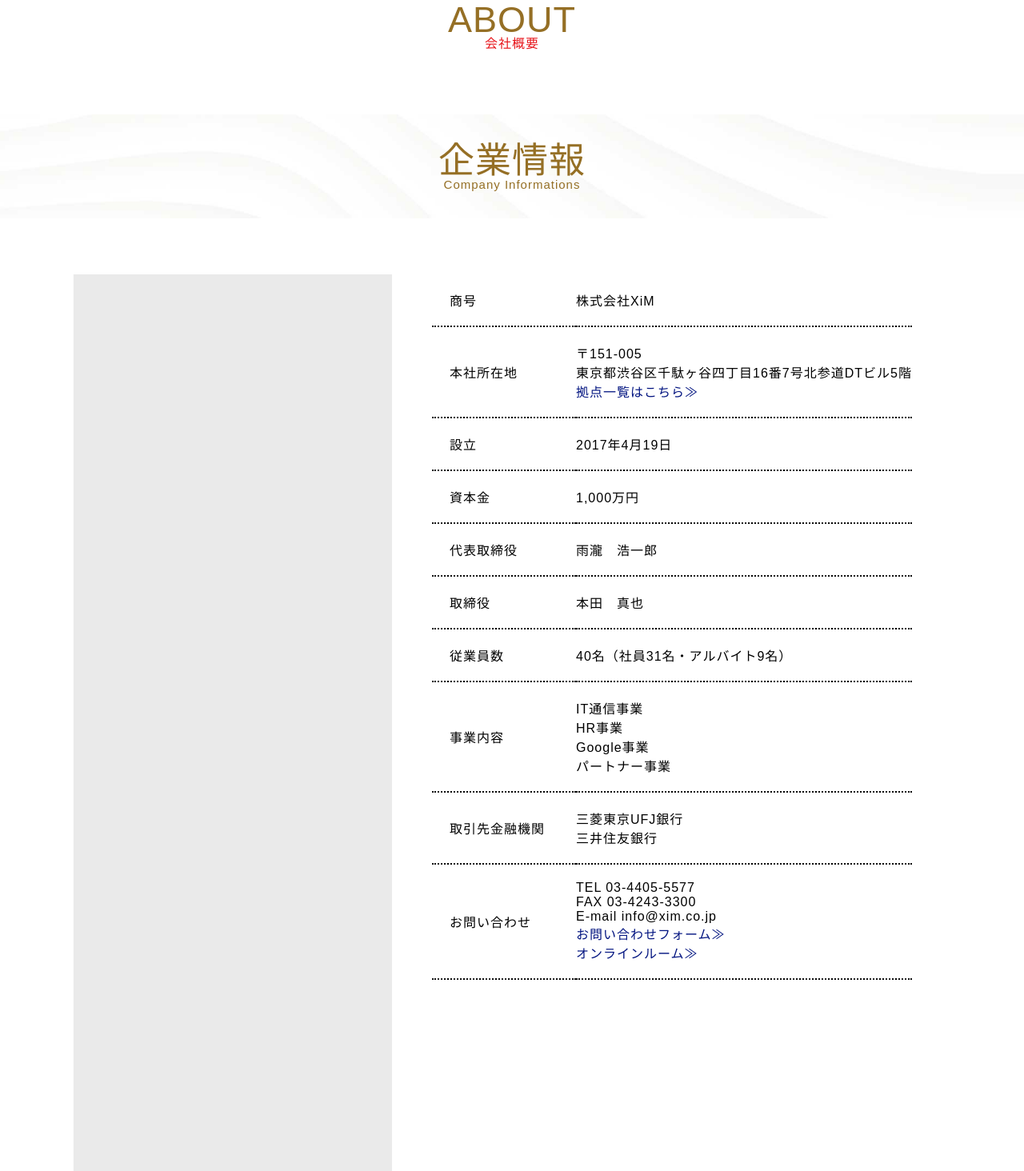
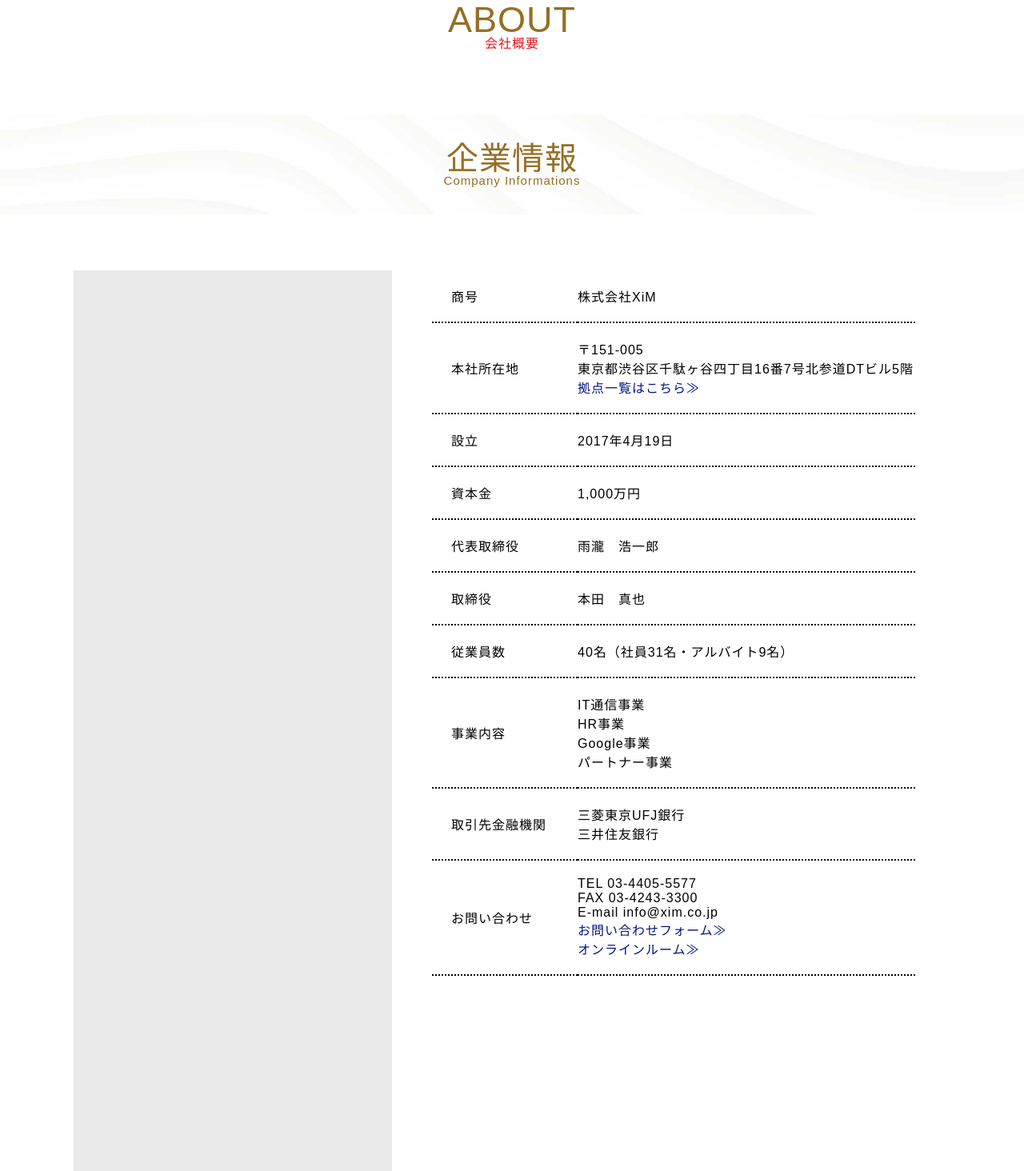
Before and after one commit to kingalbertarro/xim, a PHP site: page /about.html in a window 1280 px wide. Shown: the part 225-1689 px from the top of the page at 80% size. Run offline with PHP 8.4, Linux system fonts and the light colour scheme; some libraries are stand-ins or nearby versions; some web fonts are replaced.

Commit message:
Fix some elements. minor changes on layout

```diff
--- a/about.html
+++ b/about.html
@@ -8,11 +8,11 @@
  <meta http-equiv="Content-type" content="text/html; charset=utf-8">
  <meta name="viewport" content="user-scalable=no, width=device-width, initial-scale=1.0">
 
+ <link rel="shortcut icon" href="favicon.png" />
  <link rel="stylesheet" href="css/style.css">
  <link rel="stylesheet" href="css/stylesheet.css">
  <link href="https://fonts.googleapis.com/css?family=Belleza" rel="stylesheet">
  <link href="https://cdn.rawgit.com/michalsnik/aos/2.1.1/dist/aos.css" rel="stylesheet">
-
  <link rel="stylesheet" type="text/css" href="https://cdnjs.cloudflare.com/ajax/libs/slick-carousel/1.8.1/slick.css"/>
  <link rel="stylesheet" type="text/css" href="https://cdnjs.cloudflare.com/ajax/libs/slick-carousel/1.8.1/slick-theme.min.css">
 
--- a/contact.html
+++ b/contact.html
@@ -8,6 +8,7 @@
  <meta http-equiv="Content-type" content="text/html; charset=utf-8">
  <meta name="viewport" content="user-scalable=no, width=device-width, initial-scale=1.0">
 
+ <link rel="shortcut icon" href="favicon.png" />
  <link rel="stylesheet" href="css/style.css">
  <link rel="stylesheet" href="css/stylesheet.css">
  <link href="https://fonts.googleapis.com/css?family=Belleza" rel="stylesheet">
--- a/css/stylesheet.css
+++ b/css/stylesheet.css
@@ -201,8 +201,8 @@
     color: #956f25;
     display: block;
     font-family: 'Belleza', sans-serif;
-    font-size: 45px;
-    line-height: 45px;
+    font-size: 40px;
+    line-height: 40px;
     margin: 0 0 70px;
     padding: 35px;
     text-align: center;
@@ -332,9 +332,10 @@
       width: 645px; }
       #p-contents .company-information .detailed-info table.info-lists {
         border-collapse: collapse; }
-        #p-contents .company-information .detailed-info table.info-lists tr {
-          border-bottom: 2px dotted #000; }
         #p-contents .company-information .detailed-info table.info-lists tr td {
+          border-bottom: 2px dotted #000;
+          border-left: 2px dotted #fff;
+          border-right: 2px dotted #fff;
           font-size: 16px;
           padding: 20px 0; }
           #p-contents .company-information .detailed-info table.info-lists tr td:nth-child(1) {
--- a/css/stylesheet.scss
+++ b/css/stylesheet.scss
@@ -224,8 +224,8 @@ body {  }
    color: #956f25;
    display: block;
    font-family: 'Belleza', sans-serif;
-   font-size: 45px;
-   line-height: 45px;
+   font-size: 40px;
+   line-height: 40px;
    margin: 0 0 70px;
    padding: 35px;
    text-align: center;
@@ -390,8 +390,10 @@ body {  }
       table.info-lists {
         border-collapse: collapse;
         tr {
-          border-bottom: 2px dotted #000;
           td {
+            border-bottom: 2px dotted #000;
+            border-left: 2px dotted #fff;
+            border-right: 2px dotted #fff;
             font-size: 16px;
             padding: 20px 0;
             &:nth-child(1) {
```
Also changed, not shown: favicon.png (added), 1 other file. Lines whose indentation alone changed are shown as unchanged.
